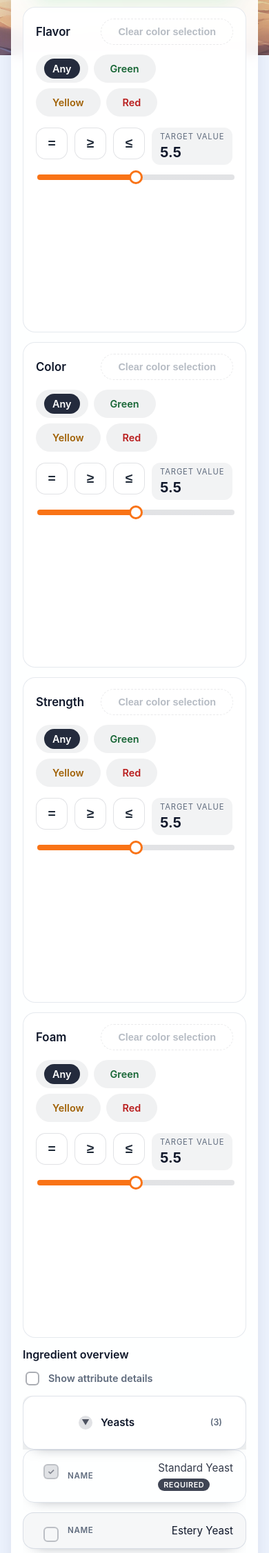
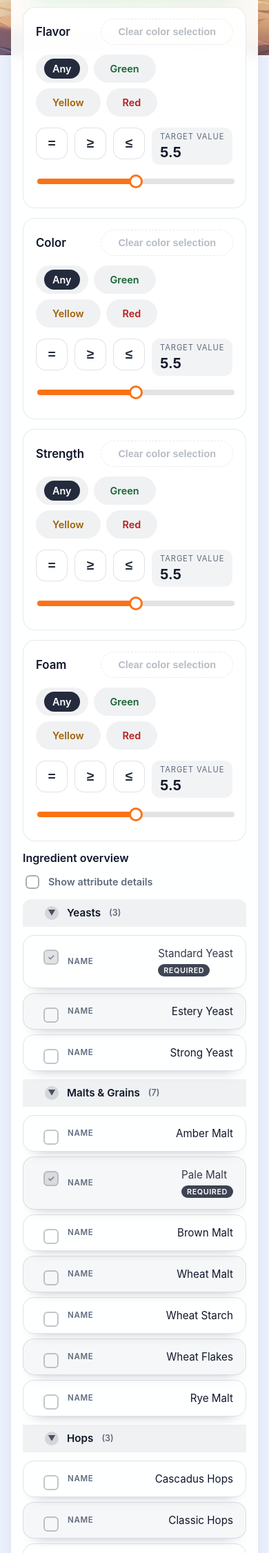
Before and after one commit to wojoeraf/AleAbbeyBeerCalculator, a Flask app: page / in a window 390 px wide. Shown: the part 764-3016 px from the top of the page at 69% size. Run offline with Flask 3, Linux system fonts and the light colour scheme.

Commit message:
Update styles.css

```diff
--- a/static/styles.css
+++ b/static/styles.css
@@ -326,10 +326,10 @@
   max-width: 240px;
 }
 .attr-controls {
-  flex: 1 1 280px;
+  flex: 1 1 100px;
   display: flex;
   flex-direction: column;
-  gap: 12px;
+  gap: 18px;
   min-width: 220px;
   transition: opacity 0.2s ease;
 }
@@ -647,7 +647,7 @@
   width: 100%;
   border: none;
   background: none;
-  padding: 12px 16px;
+  padding: 10px 16px;
   display: flex;
   align-items: center;
   gap: 12px;
@@ -1303,13 +1289,28 @@
     position: absolute;
   }
 
+  .ingredients-table tbody + tbody { margin-top: 12px; }
+
+  .ingredient-category-header {
+    padding-left: 1em;
+  }
+
+  .ingredients-column .table-wrapper {
+    padding-right: 0;
+  }
+
+  .ingredients-table--compact th,
+  .ingredients-table--compact td {
+    padding: 8px;
+  }
+
   .ingredients-table tbody {
     display: flex;
     flex-direction: column;
-    gap: 14px;
+    gap: 7px;
   }
 
-  .ingredients-table tbody tr {
+  .ingredients-table tbody tr:not(.ingredient-category-header) {
     display: flex;
     flex-direction: column;
     gap: 12px;
```
Also changed, not shown: other parts of static/styles.css (+46 -60 lines).
